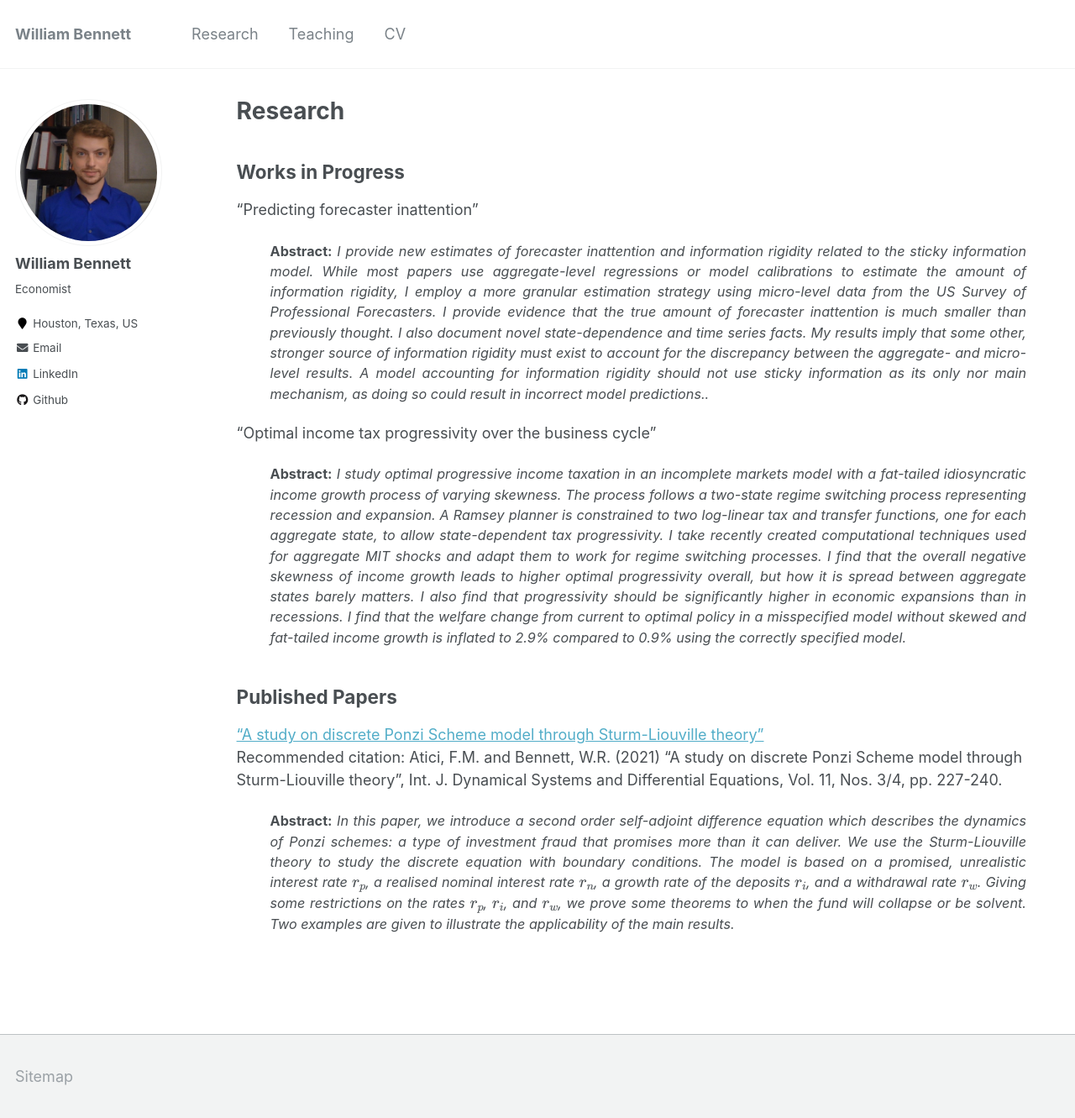
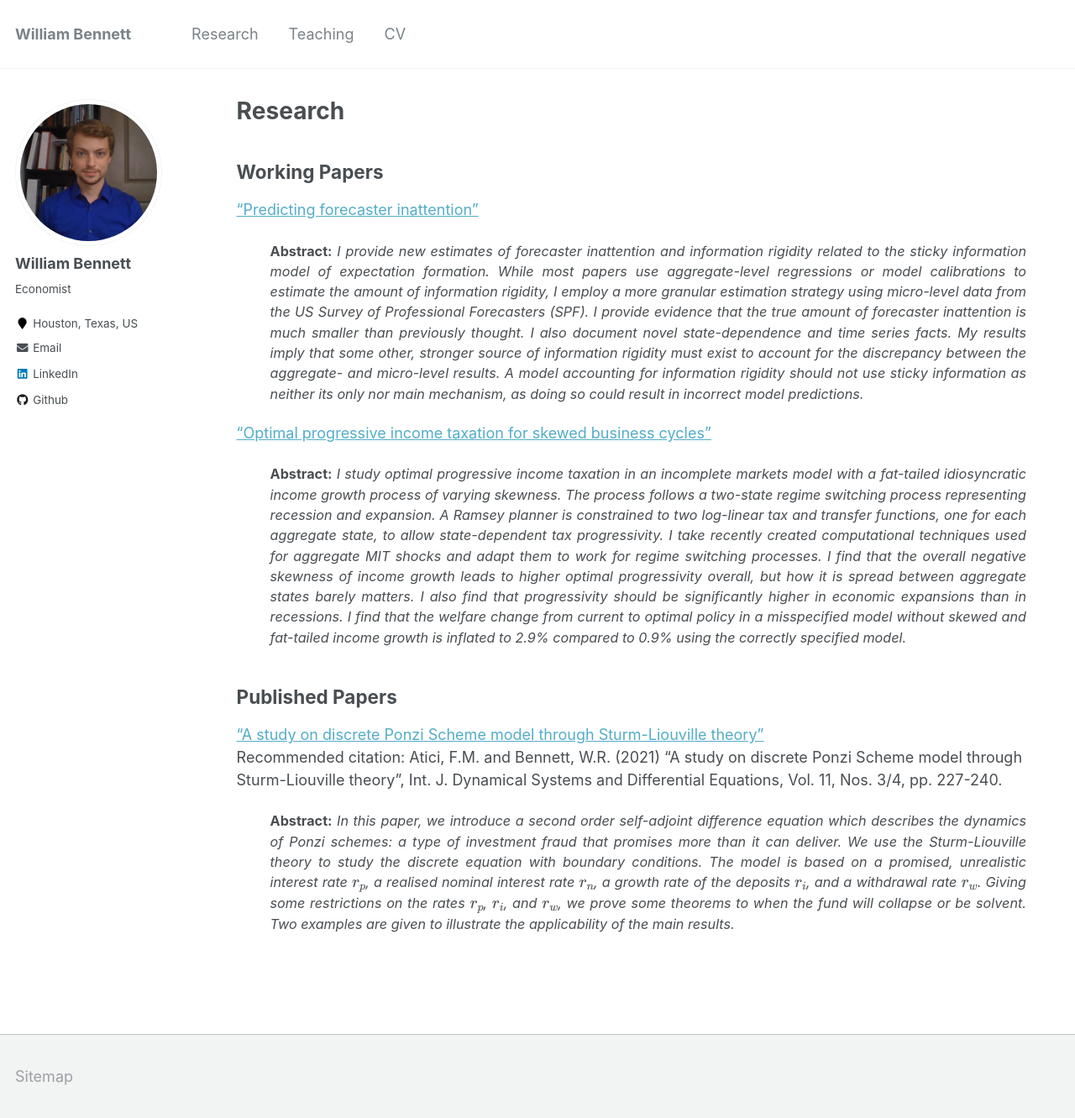
Before and after one commit to williambennettecon/williambennettecon.github.io, a Jekyll site: the page built from _pages/research.md, in a window 1280 px wide and 1331 px high. Shown: the whole window at 84% size. Built offline with Jekyll 4.4.1, drawn with Linux system fonts in a browser that asks for light colours; formulas are drawn with MathJax 3.

Commit message:
Update research.md

```diff
--- a/_pages/research.md
+++ b/_pages/research.md
@@ -7,15 +7,15 @@ author_profile: true
 
 {% include base_path %}
 
-Works in Progress
+Working Papers
 --
 
-"Predicting forecaster inattention"
+["Predicting forecaster inattention"](http://williambennettecon.github.io/files/Bennett_2025_Predicting_forecaster_inattention.pdf)
 <p style="margin-left: 40px; margin-right: 40px; text-align: justify;  font-size: 90%;">
-<strong>Abstract:</strong> <em>I provide new estimates of forecaster inattention and information rigidity related to the sticky information model. While most papers use aggregate-level regressions or model calibrations to estimate the amount of information rigidity, I employ a more granular estimation strategy using micro-level data from the US Survey of Professional Forecasters. I provide evidence that the true amount of forecaster inattention is much smaller than previously thought. I also document novel state-dependence and time series facts. My results imply that some other, stronger source of information rigidity must exist to account for the discrepancy between the aggregate- and micro-level results. A model accounting for information rigidity should not use sticky information as its only nor main mechanism, as doing so could result in incorrect model predictions..</em>
+<strong>Abstract:</strong> <em>I provide new estimates of forecaster inattention and information rigidity related to the sticky information model of expectation formation. While most papers use aggregate-level regressions or model calibrations to estimate the amount of information rigidity, I employ a more granular estimation strategy using micro-level data from the US Survey of Professional Forecasters (SPF). I provide evidence that the true amount of forecaster inattention is much smaller than previously thought. I also document novel state-dependence and time series facts. My results imply that some other, stronger source of information rigidity must exist to account for the discrepancy between the aggregate- and micro-level results. A model accounting for information rigidity should not use sticky information as neither its only nor main mechanism, as doing so could result in incorrect model predictions.</em>
 </p>
 
-"Optimal income tax progressivity over the business cycle"
+["Optimal progressive income taxation for skewed business cycles"](http://williambennettecon.github.io/files/Bennett_2025_Optimal_progressive_income_taxation_for_skewed_business_cycles.pdf)
 <p style="margin-left: 40px; margin-right: 40px; text-align: justify;  font-size: 90%;">
 <strong>Abstract:</strong> <em>I study optimal progressive income taxation in an incomplete markets model with a fat-tailed idiosyncratic income growth process of varying skewness. The process follows a two-state regime switching process representing recession and expansion. A Ramsey planner is constrained to two log-linear tax and transfer functions, one for each aggregate state, to allow state-dependent tax progressivity. I take recently created computational techniques used for aggregate MIT shocks and adapt them to work for regime switching processes. I find that the overall negative skewness of income growth leads to higher optimal progressivity overall, but how it is spread between aggregate states barely matters. I also find that progressivity should be significantly higher in economic expansions than in recessions. I find that the welfare change from current to optimal policy in a misspecified model without skewed and fat-tailed income growth is inflated to 2.9% compared to 0.9% using the correctly specified model.</em>
 </p>
```
